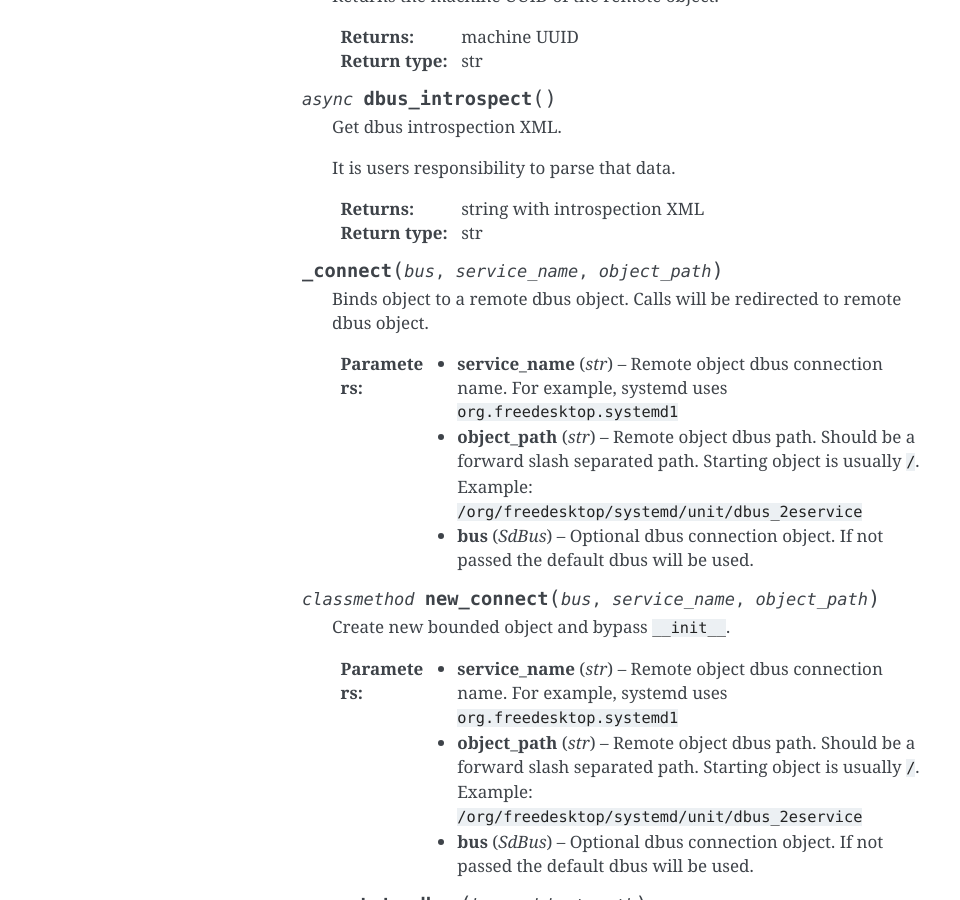
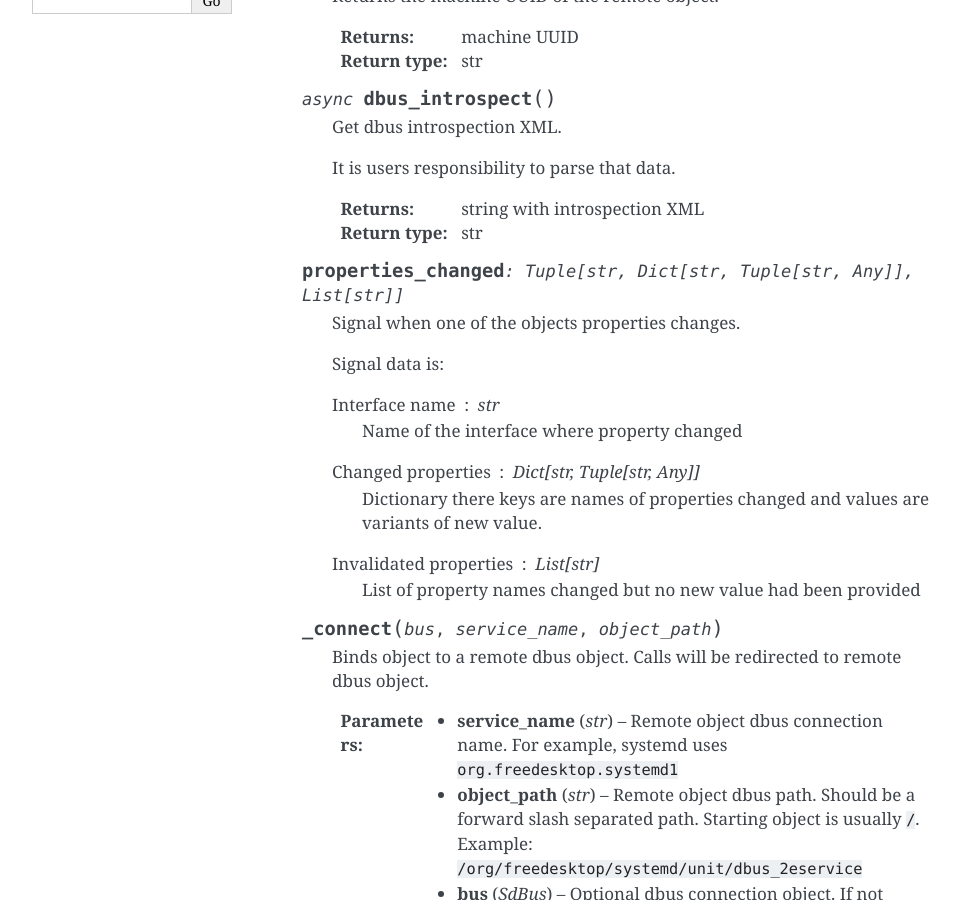
Before and after one commit to python-sdbus/python-sdbus, a Sphinx documentation site: the page built from docs/asyncio_api.rst, in a window 1280 px wide and 900 px high, scrolled down 698 px. Shown: the whole window, without its empty margins (148-1108 px from the left). Built offline with Sphinx 7.4.7, drawn with Linux system fonts in a browser that asks for light colours; some of the changed text lies outside the part shown.

Commit message:
Document properties_changed signal

```diff
--- a/docs/asyncio_api.rst
+++ b/docs/asyncio_api.rst
@@ -49,6 +49,23 @@ Classes
 
         :return: string with introspection XML
         :rtype: str
+
+    .. py:attribute:: properties_changed
+        :type: Tuple[str, Dict[str, Tuple[str, Any]], List[str]]
+
+        Signal when one of the objects properties changes.
+
+        Signal data is:
+
+        Interface name : str
+            Name of the interface where property changed
+
+        Changed properties : Dict[str, Tuple[str, Any]]
+            Dictionary there keys are names of properties changed and
+            values are variants of new value.
+
+        Invalidated properties : List[str]
+            List of property names changed but no new value had been provided
 
     .. py:method:: _connect(bus, service_name, object_path)
 
```
